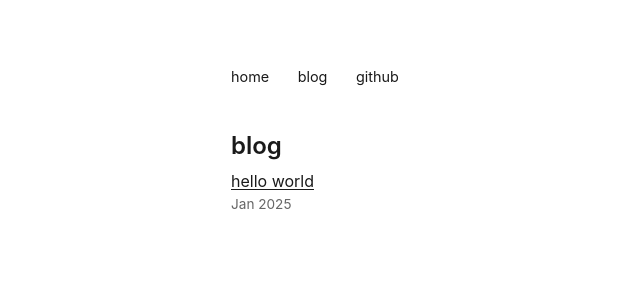
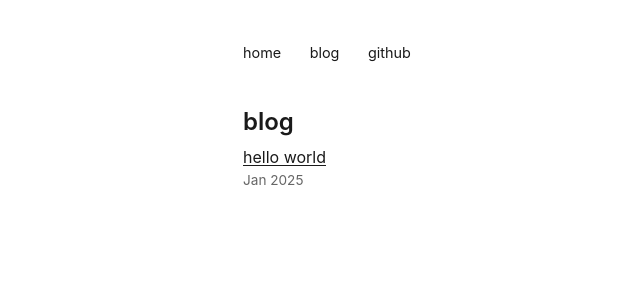
Before and after one commit to HueCodes/HueCodes.github.io, a Jekyll site: the page built from blog.md, in a window 1280 px wide. Shown: the top 300 px of the page, without its empty margins (113-753 px from the left). Built offline with Jekyll 4.4.1, drawn with Linux system fonts in a browser that asks for light colours.

Commit message:
update styling and content

```diff
--- a/assets/css/style.css
+++ b/assets/css/style.css
@@ -21,9 +21,9 @@ body {
   line-height: 1.6;
   color: var(--text);
   background: var(--bg);
-  max-width: 640px;
+  max-width: 600px;
   margin: 0 auto;
-  padding: 4rem 1.5rem;
+  padding: 2.5rem 1rem;
 }
 
 main {
@@ -160,9 +160,9 @@ pre code {
 }
 
 .photo {
-  width: 90px;
-  height: 90px;
-  border-radius: 50%;
+  width: 85px;
+  height: 85px;
+  border-radius: 4px;
   object-fit: cover;
   flex-shrink: 0;
 }
```
Also changed, not shown: index.md (+6 -5 lines).
